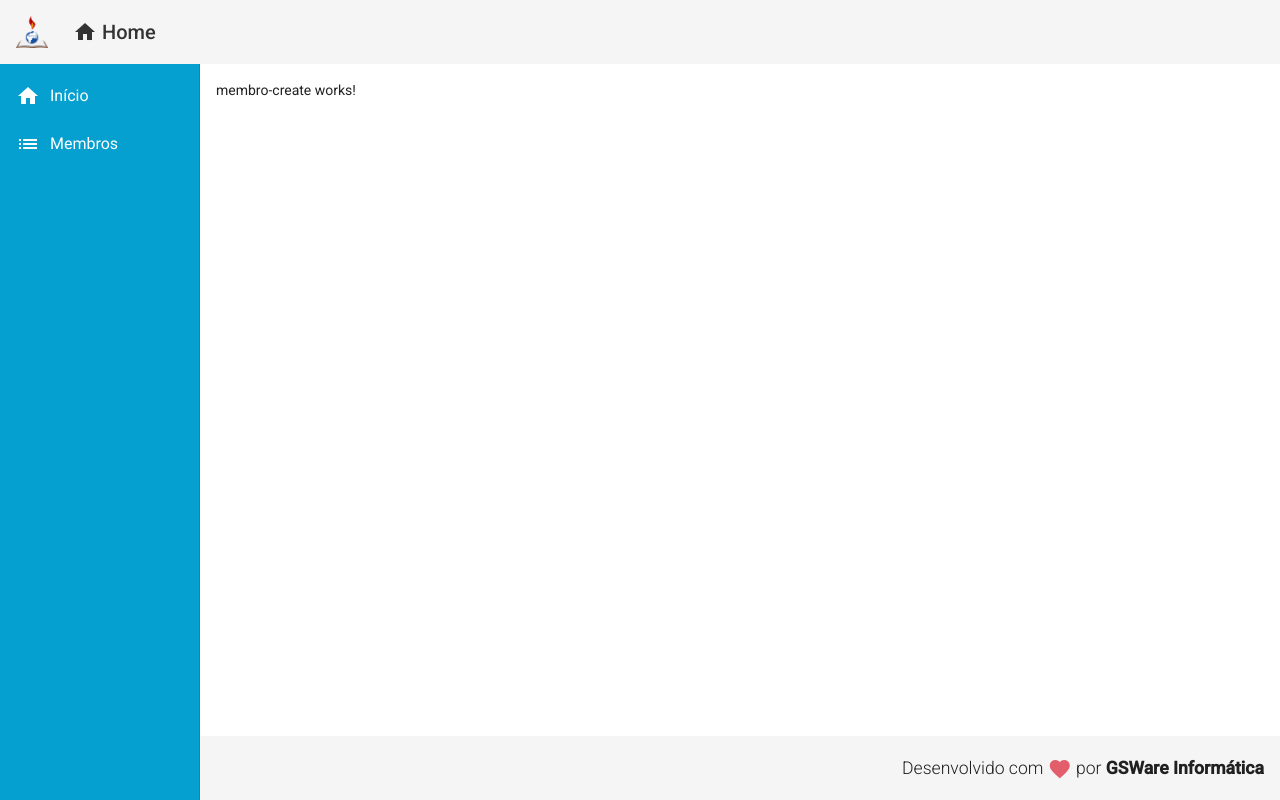
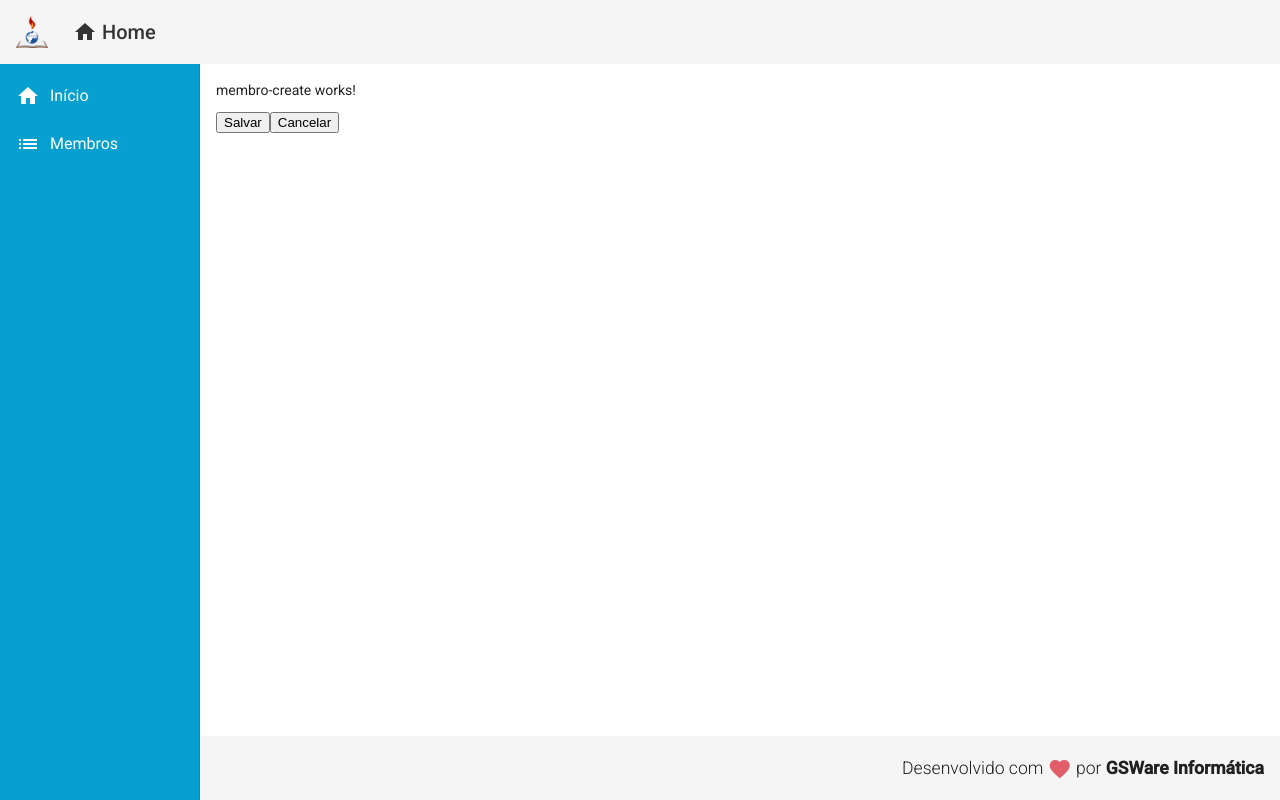
Before and after one commit to gabriel-mars/registro-membros, an Angular app in the folder registro-membros/: page /membros/create in a window 1280 px wide. Built offline with nearby package versions, Linux system fonts and the light colour scheme.

Commit message:
Início da implementação do serviço para os Membros

```diff
--- a/registro-membros/src/app/app.module.ts
+++ b/registro-membros/src/app/app.module.ts
@@ -1,3 +1,4 @@
+import { MatSnackBar } from '@angular/material/snack-bar';
 import { BrowserModule } from '@angular/platform-browser';
 import { NgModule } from '@angular/core';
 
@@ -16,6 +17,7 @@
 import { MembrosCrudComponent } from './views/membros-crud/membros-crud.component';
 import { MembroCreateComponent } from './components/membro/membro-create/membro-create.component';
 import { MatButtonModule } from '@angular/material/button';
+import { MatSnackBarModule } from '@angular/material/snack-bar';
 
 @NgModule({
   declarations: [
@@ -35,7 +37,8 @@
     MatSidenavModule,
     MatCardModule,
     MatListModule,
-    MatButtonModule
+    MatButtonModule,
+    MatSnackBarModule
   ],
   providers: [],
   bootstrap: [AppComponent]
--- a/registro-membros/src/app/components/membro/membro-create/membro-create.component.html
+++ b/registro-membros/src/app/components/membro/membro-create/membro-create.component.html
@@ -1 +1,9 @@
 <p>membro-create works!</p>
+
+<button mat-raised-buttoon (click)="createMembro()" color="primary">
+    Salvar
+</button>
+
+<button mat-raised-buttoon (click)="cancel()">
+    Cancelar
+</button>
--- a/registro-membros/src/app/components/membro/membro-create/membro-create.component.ts
+++ b/registro-membros/src/app/components/membro/membro-create/membro-create.component.ts
@@ -1,4 +1,6 @@
+import { MembroService } from './../membro.service';
 import { Component, OnInit } from '@angular/core';
+import { Router } from '@angular/router';
 
 @Component({
   selector: 'app-membro-create',
@@ -7,9 +9,16 @@
 })
 export class MembroCreateComponent implements OnInit {
 
-  constructor() { }
+  constructor(private membroService: MembroService, private router: Router) { }
 
   ngOnInit(): void {
   }
 
+  createMembro(): void {
+    this.membroService.showMessage('Operação realizada!');
+  }
+
+  cancel(): void {
+    this.router.navigate(['/membros']);
+  }
 }
--- /dev/null
+++ b/registro-membros/src/app/components/membro/membro.service.ts
@@ -0,0 +1,18 @@
+import { Injectable } from '@angular/core';
+import { MatSnackBar } from '@angular/material/snack-bar';
+
+@Injectable({
+  providedIn: 'root'
+})
+export class MembroService {
+
+  constructor(private snackBar: MatSnackBar) { }
+
+  showMessage(msg: string): void {
+    this.snackBar.open(msg, 'X', {
+      duration: 300,
+      horizontalPosition: "right",
+      verticalPosition: "top"
+    });
+  }
+}
```
Also changed, not shown: 1 other file (tests, documents, lock files or other folders).
